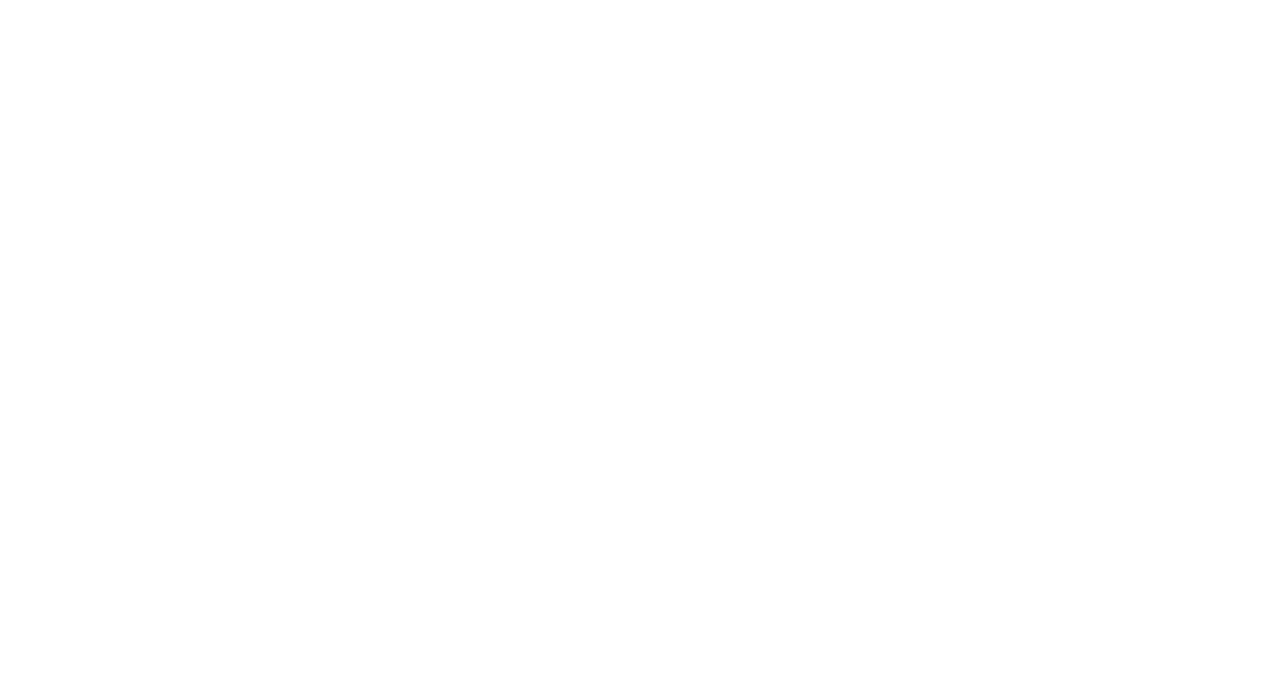
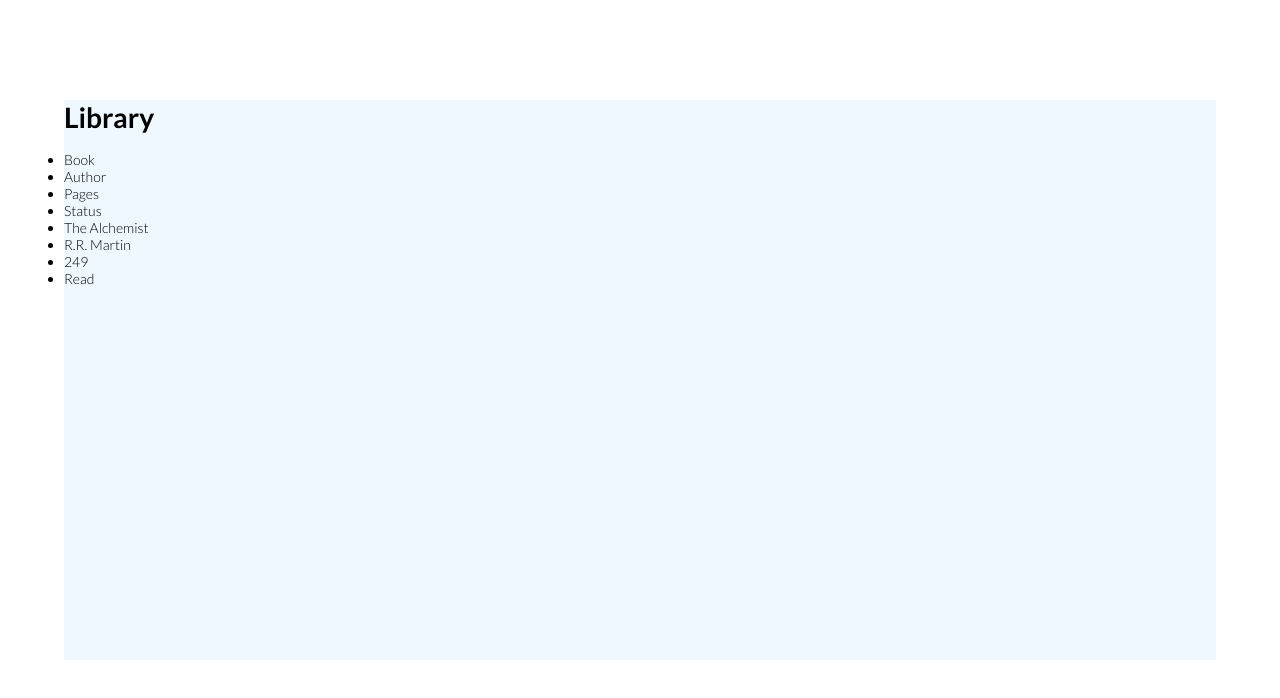
Before and after one commit to lamideolaniyan/library, a website: page index.html in a window 1280 px wide. Drawn offline with Linux system fonts and the light colour scheme.

Commit message:
Markup, sass and build setup

```diff
--- a/index.html
+++ b/index.html
@@ -1,16 +1,49 @@
 <!DOCTYPE html>
 <html lang="en">
+  <head>
+    <meta charset="UTF-8" />
+    <meta name="viewport" content="width=device-width, initial-scale=1.0" />
+    <title>Library</title>
+    <link rel="stylesheet" href="css/style.css" type="text/css" />
+    <link rel="shortcut icon" href="favicon.png" />
+    <link href="https://fonts.googleapis.com/css2?family=Lato:wght@300;400;700&display=swap" rel="stylesheet" />
+  </head>
 
-<head>
-    <meta charset="UTF-8">
-    <meta name="viewport" content="width=device-width, initial-scale=1.0">
-    <title>Library</title>
-    <link rel="stylesheet" href="style.css" type="text/css">
-    <link rel="shortcut icon" href="favicon.png">
-</head>
+  <body>
+    <div class="container">
+      <header class="header">
+        <div class="header__text">
+          <h1>
+            Library
+          </h1>
+        </div>
 
-<body>
-    <script src="app.js"></script>
-</body>
+        <div class="header__user">
+          &nbsp;
+        </div>
+      </header>
 
+      <main class="content">
+        <div class="top-bar">
+          <ul class="top-bar__list">
+            <li class="top-bar__item">Book</li>
+            <li class="top-bar__item">Author</li>
+            <li class="top-bar__item">Pages</li>
+            <li class="top-bar__item">Status</li>
+          </ul>
+        </div>
+
+        <div class="book">
+          <ul class="book__list">
+            <li class="book__item--book">The Alchemist</li>
+            <li class="book__item--author">R.R. Martin</li>
+            <li class="book__item--pages">249</li>
+            <li class="book__item--status">Read</li>
+          </ul>
+        </div>
+      </main>
+    </div>
+
+    <script src="js/app.js"></script>
+  </body>
 </html>
```
Also changed, not shown: package.json (added, +32 -0 lines), css/style.css (added), js/app.js (added), sass/_base.scss (added), sass/_components.scss (added), sass/_layout.scss (added), sass/main.scss (added), 1 other file.
